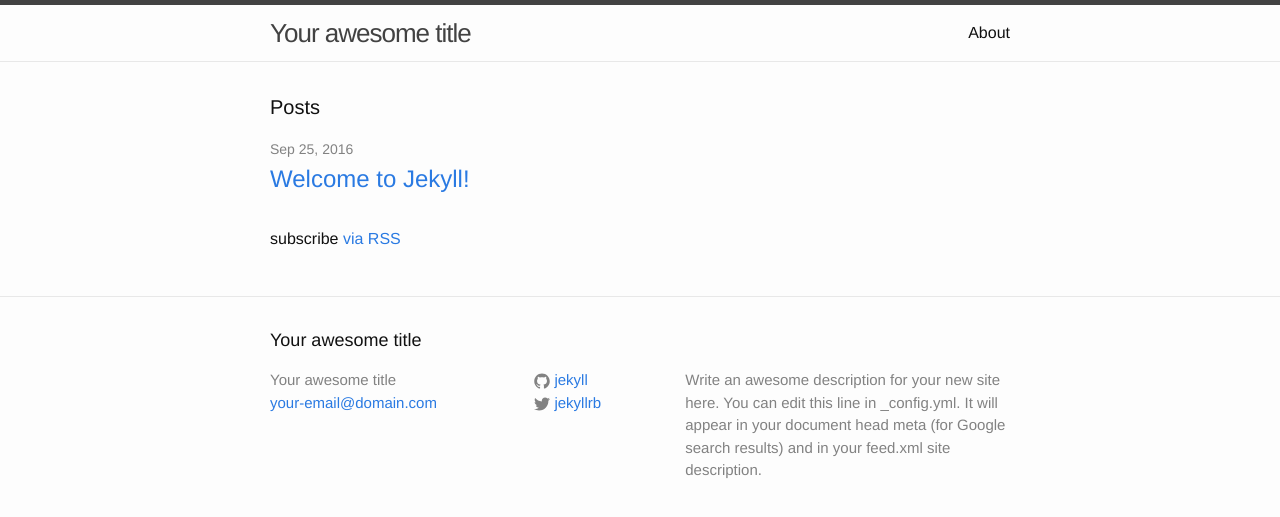
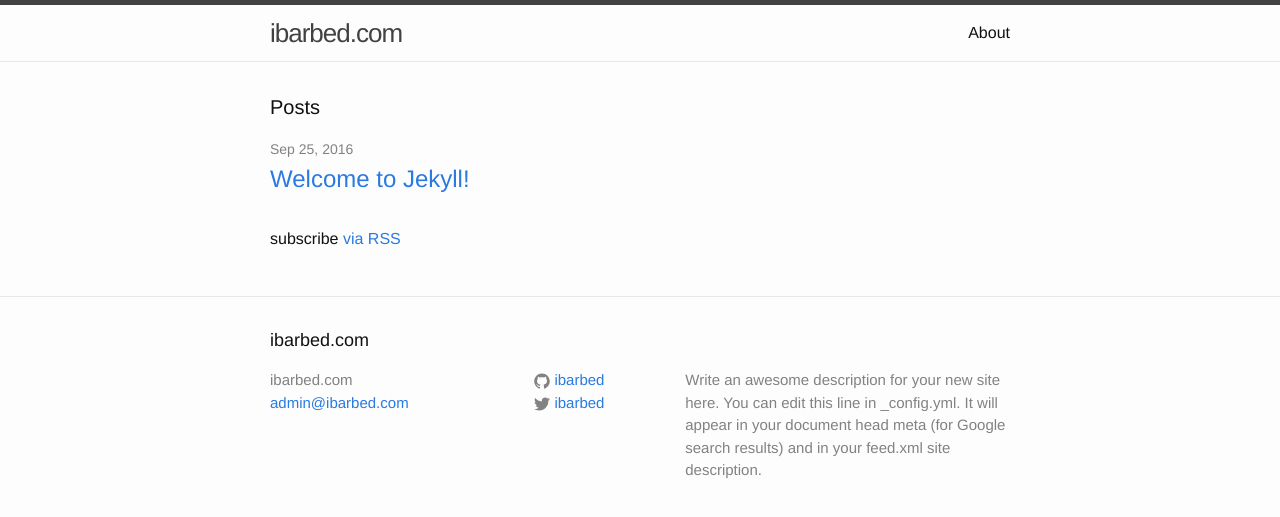
Before and after one commit to ibarbed/ibarbed.github.io, a Jekyll site: the page built from index.html, in a window 1280 px wide. Shown: the top 517 px of the page. Built offline with Jekyll 4.4.1, drawn with Linux system fonts in a browser that asks for light colours.

Commit message:
Modify _config

```diff
--- a/_config.yml
+++ b/_config.yml
@@ -6,16 +6,16 @@
 # 'jekyll serve'. If you change this file, please restart the server process.
 
 # Site settings
-title: Your awesome title
-email: your-email@domain.com
+title: ibarbed.com
+email: admin@ibarbed.com
 description: > # this means to ignore newlines until "baseurl:"
   Write an awesome description for your new site here. You can edit this
   line in _config.yml. It will appear in your document head meta (for
   Google search results) and in your feed.xml site description.
 baseurl: "" # the subpath of your site, e.g. /blog
-url: "http://yourdomain.com" # the base hostname & protocol for your site
-twitter_username: jekyllrb
-github_username:  jekyll
+url: "http://ibarbed.com" # the base hostname & protocol for your site
+twitter_username: ibarbed
+github_username:  ibarbed
 
 # Build settings
 markdown: kramdown
```
